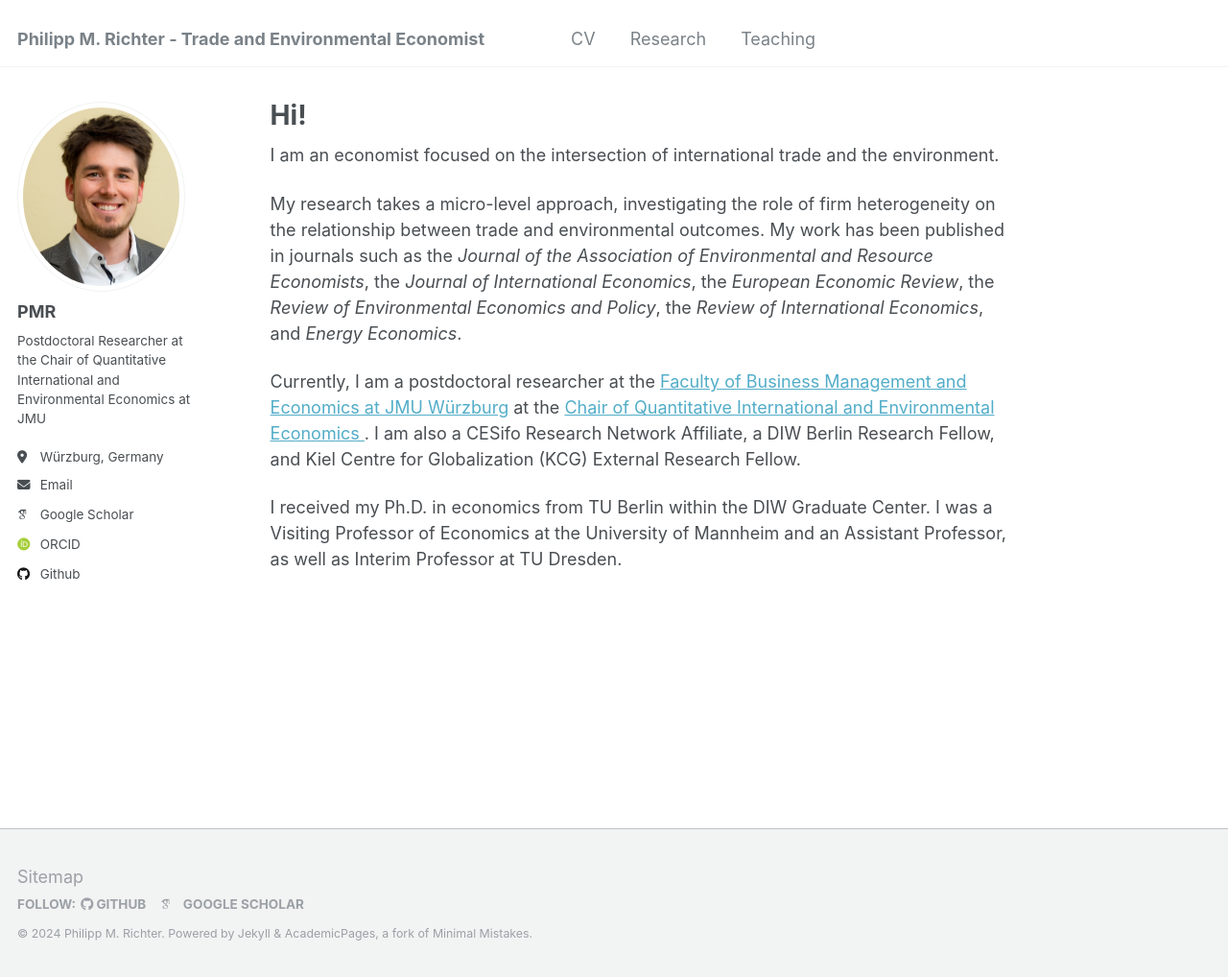
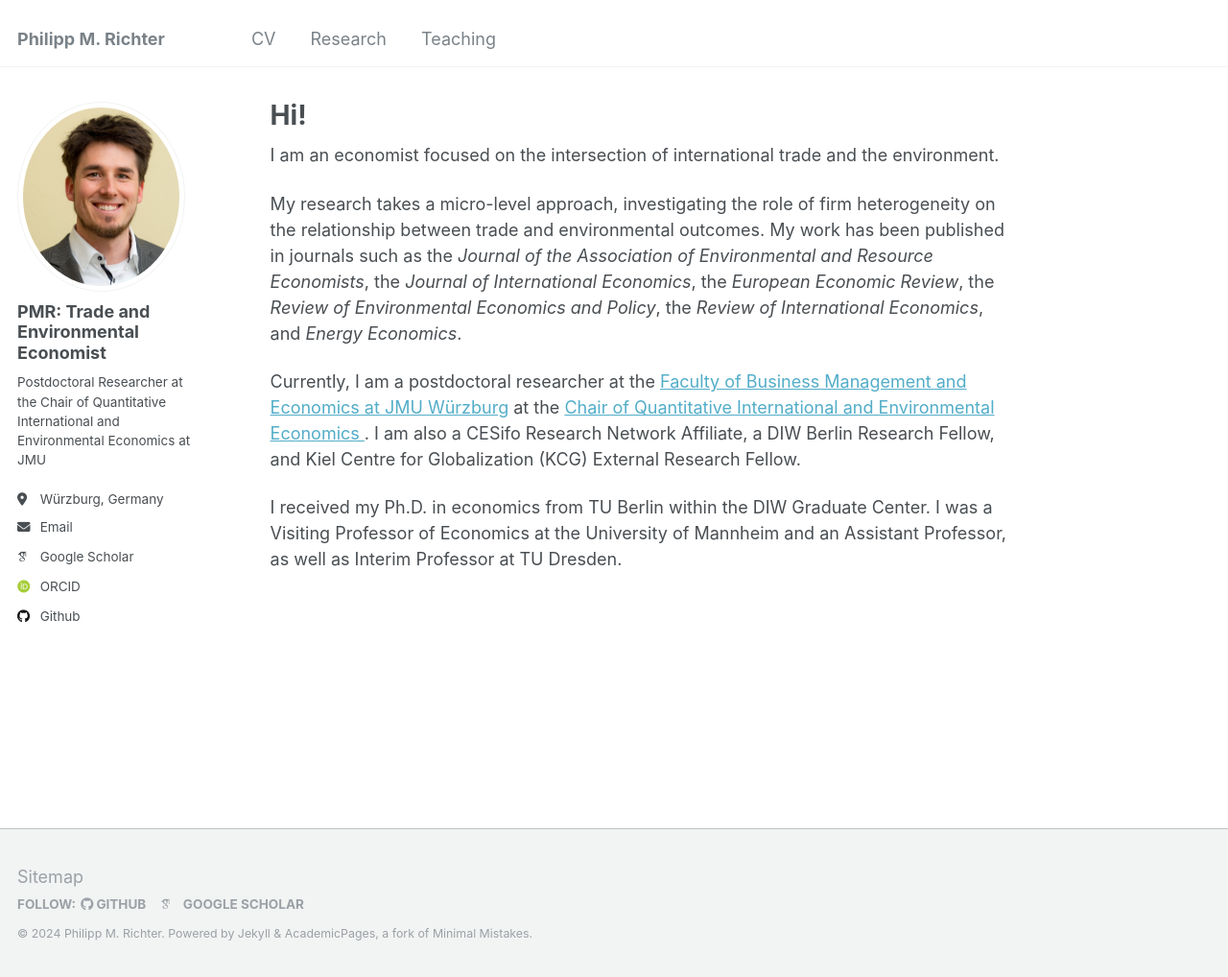
Before and after one commit to PhMRichter/PhMRichter.github.io, a Jekyll site: the page built from _pages/about.md, in a window 1280 px wide and 1018 px high. Shown: the whole window at 96% size. Built offline with Jekyll 4.4.1, drawn with Linux system fonts in a browser that asks for light colours; some web fonts are replaced; part of the change alters nothing that is shown.

```diff
--- a/_config.yml
+++ b/_config.yml
@@ -8,7 +8,7 @@
 
 # Basic Site Settings
 locale                   : "en-US"
-title                    : "Philipp M. Richter - Trade and Environmental Economist" #"Philipp M. Richter / Trade and Environmental Economist"
+title                    : "Philipp M. Richter" # "Philipp M. Richter - Trade and Environmental Economist" #"Philipp M. Richter / Trade and Environmental Economist"
 title_separator          : "-"
 name                     : "Philipp M. Richter"
 description              : &description "personal description"
@@ -22,7 +22,7 @@ repository               : "PhMRichter/PhMRichter.github.io"
 author:
   # Biographic information
   avatar           : "PhilippMRichter_lq.jpg"
-  name             : "PMR" #"Philipp M. Richter"
+  name             : "PMR: Trade and Environmental Economist" #"Philipp M. Richter"
   pronouns         : # example: "she/her"
   bio              : "Postdoctoral Researcher at the Chair of Quantitative International and Environmental Economics at JMU"
   location         : "Würzburg, Germany "# "Sanderring 2, 97070 Würzburg, Germany"
```
